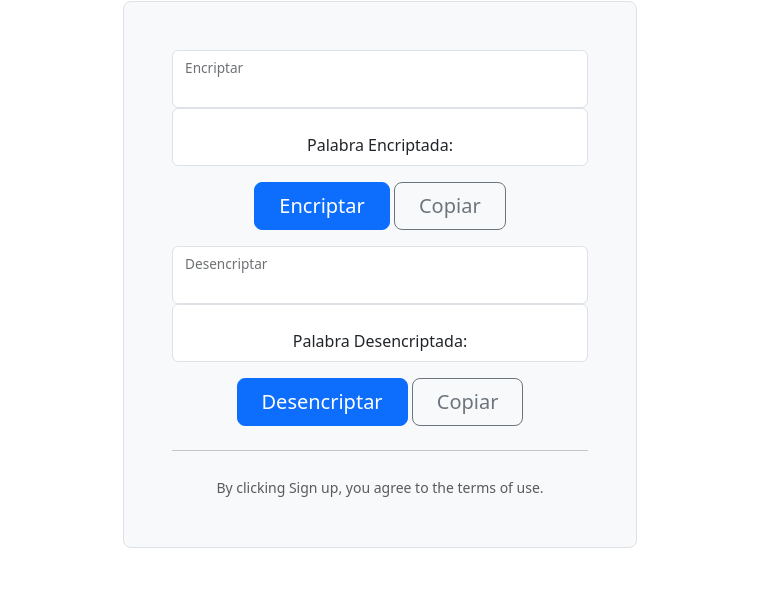
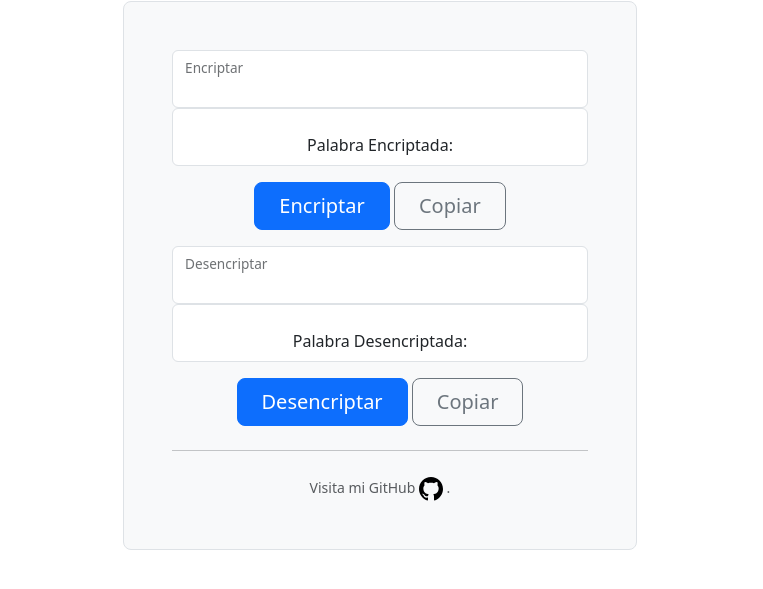
Before and after one commit to LuisDGamboaC/Encriptado-Alura, a plain HTML site: page index.html in a window 1280 px wide. Shown: the part 185-774 px from the top of the page, without its empty margins (260-1023 px from the left). Drawn offline with nearby package versions, Linux system fonts and the light colour scheme.

Commit message:
Añadir svg github

```diff
--- a/index.html
+++ b/index.html
@@ -184,7 +184,18 @@
 
           <hr class="my-4" />
           <small class="text-body-secondary"
-            >By clicking Sign up, you agree to the terms of use.</small
+            >Visita mi GitHub
+            <svg
+              xmlns="http://www.w3.org/2000/svg"
+              width="24"
+              height="24"
+              viewBox="0 0 24 24"
+            >
+              <path
+                d="M12 0c-6.626 0-12 5.373-12 12 0 5.302 3.438 9.8 8.207 11.387.599.111.793-.261.793-.577v-2.234c-3.338.726-4.033-1.416-4.033-1.416-.546-1.387-1.333-1.756-1.333-1.756-1.089-.745.083-.729.083-.729 1.205.084 1.839 1.237 1.839 1.237 1.07 1.834 2.807 1.304 3.492.997.107-.775.418-1.305.762-1.604-2.665-.305-5.467-1.334-5.467-5.931 0-1.311.469-2.381 1.236-3.221-.124-.303-.535-1.524.117-3.176 0 0 1.008-.322 3.301 1.23.957-.266 1.983-.399 3.003-.404 1.02.005 2.047.138 3.006.404 2.291-1.552 3.297-1.23 3.297-1.23.653 1.653.242 2.874.118 3.176.77.84 1.235 1.911 1.235 3.221 0 4.609-2.807 5.624-5.479 5.921.43.372.823 1.102.823 2.222v3.293c0 .319.192.694.801.576 4.765-1.589 8.199-6.086 8.199-11.386 0-6.627-5.373-12-12-12z"
+              />
+            </svg>
+            .</small
           >
         </div>
       </div>
```
